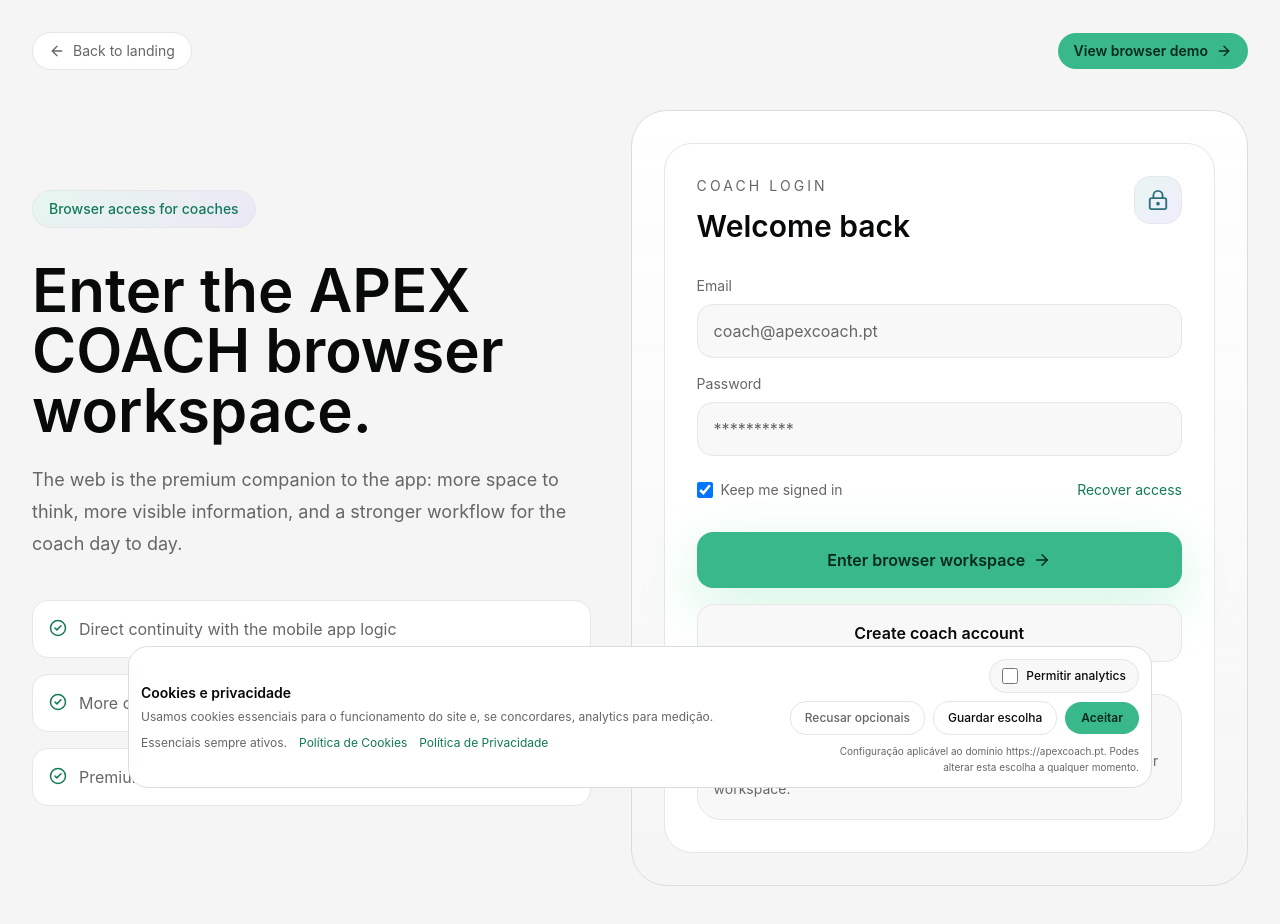
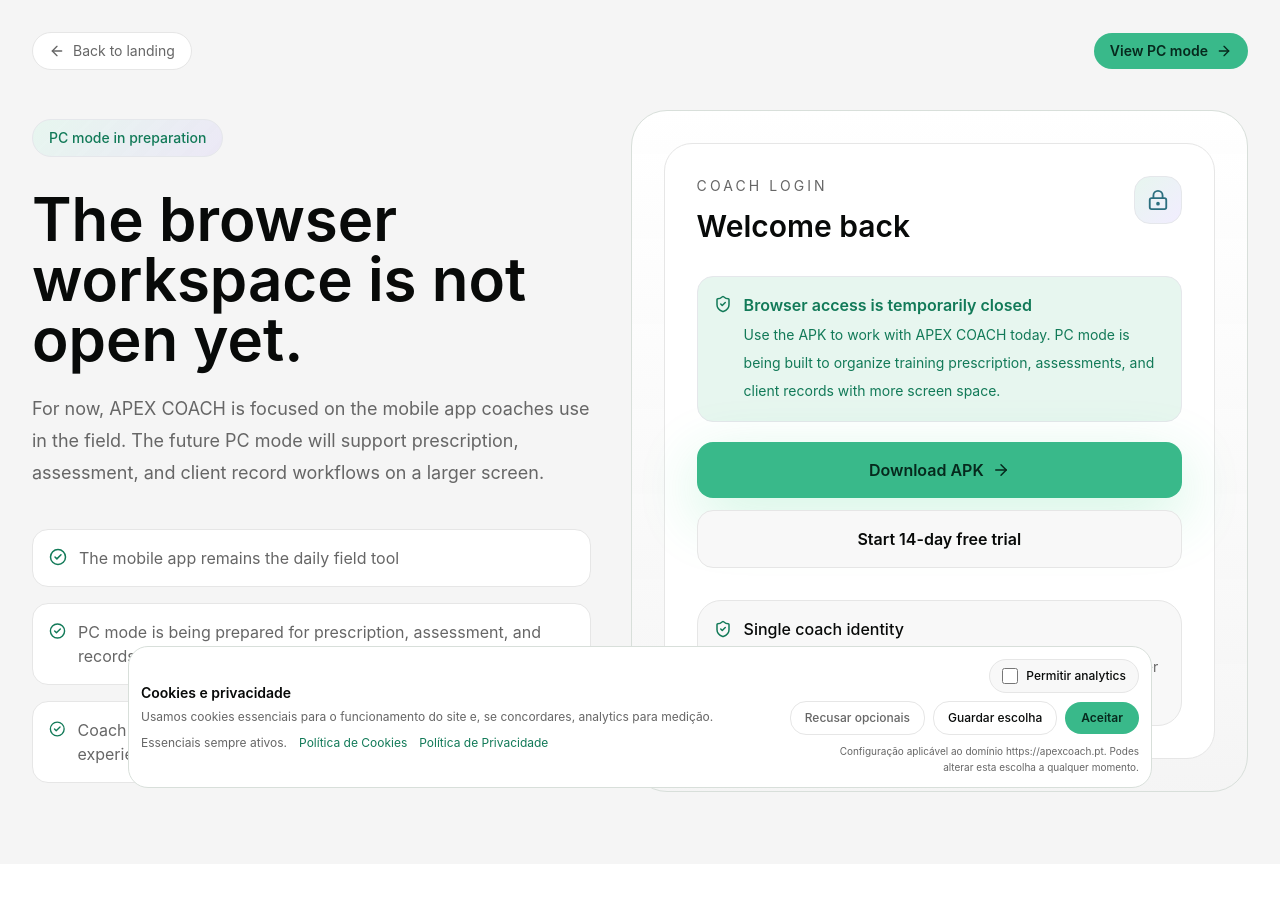
Before and after one commit to potter-53/apexcoach-web, a Next.js app: page /login in a window 1280 px wide. Shown: the top 924 px of the page. After the commit the page ends 864 px from the top, so only its background shows below. Built offline with nearby package versions, Linux system fonts and the light colour scheme; no server answers.

Commit message:
Temporarily close browser workspace access

```diff
--- a/app/app/page.jsx
+++ b/app/app/page.jsx
@@ -1,10 +1,114 @@
 import DashboardClient from "./DashboardClient";
+import Link from "next/link";
+import { ArrowLeft, ClipboardList, Dumbbell, Ruler, Smartphone } from "lucide-react";
 
 export const metadata = {
-  title: "Coach Dashboard | APEX COACH",
-  description: "Shell inicial do dashboard premium da APEX COACH no browser.",
+  title: "Modo PC em preparação | APEX COACH",
+  description: "Modo PC da APEX COACH em preparação para prescrição, avaliação e registo de clientes.",
 };
 
+const BROWSER_WORKSPACE_ENABLED = process.env.NEXT_PUBLIC_BROWSER_WORKSPACE_ENABLED === "true";
+
+const pcModules = [
+  {
+    title: "Prescrição de treino",
+    text: "Preparação de sessões, templates, exercícios, tags, protocolos e periodização com mais espaço para organizar.",
+    Icon: Dumbbell,
+  },
+  {
+    title: "Avaliação e métricas",
+    text: "Leitura de assessments, comparação de valores, histórico e evolução do cliente num ecrã maior.",
+    Icon: Ruler,
+  },
+  {
+    title: "Registo do cliente",
+    text: "Perfis completos com dados, sessões, pagamentos, planos ativos, notas e continuidade do acompanhamento.",
+    Icon: ClipboardList,
+  },
+];
+
 export default function CoachDashboardPage() {
+  if (!BROWSER_WORKSPACE_ENABLED) {
+    return (
+      <main className="min-h-screen bg-[var(--bg)] px-5 py-8 text-[var(--text)]">
+        <div className="pointer-events-none fixed inset-0 -z-10 bg-[radial-gradient(circle_at_top_left,rgba(42,208,125,0.16),transparent_28%),radial-gradient(circle_at_bottom_right,rgba(124,77,255,0.08),transparent_22%),linear-gradient(180deg,#fbfbfb_0%,#f5f5f5_52%,#f2f4f3_100%)]" />
+
+        <div className="mx-auto flex min-h-[calc(100vh-4rem)] max-w-6xl flex-col">
+          <div className="flex flex-wrap items-center justify-between gap-3">
+            <Link
+              href="/"
+              className="inline-flex items-center gap-2 rounded-full border border-[var(--border)] bg-white px-4 py-2 text-sm font-medium text-[var(--text-muted)] shadow-[var(--shadow-soft)] transition hover:text-[var(--text)]"
+            >
+              <ArrowLeft size={16} />
+              Voltar a apexcoach.pt
+            </Link>
+            <a
+              href="/download/apk"
+              target="_blank"
+              rel="noreferrer"
+              className="inline-flex items-center gap-2 rounded-full bg-[var(--accent)] px-4 py-2 text-sm font-semibold text-[var(--accent-foreground)] shadow-[0_12px_30px_rgba(57,185,138,0.2)]"
+            >
+              <Smartphone size={16} />
+              Download APK
+            </a>
+          </div>
+
+          <section className="grid flex-1 items-center gap-8 py-12 lg:grid-cols-[0.92fr_1.08fr] lg:py-20">
+            <div>
+              <div className="inline-flex rounded-full border border-[var(--accent)]/20 bg-[var(--accent-soft)] px-4 py-2 text-sm font-semibold text-[var(--accent-strong)]">
+                Modo PC em preparação
+              </div>
+              <h1 className="mt-7 max-w-3xl text-4xl font-semibold leading-[1.02] tracking-tight text-[var(--text)] sm:text-6xl">
+                A app continua a ser o centro. O PC vai ser o teu apoio para preparar melhor.
+              </h1>
+              <p className="mt-6 max-w-2xl text-base leading-7 text-[var(--text-muted)] sm:text-lg sm:leading-8">
+                Para já, o acesso browser ainda não está aberto aos coaches. Estamos a preparar o modo PC para concentrar a informação necessária à prescrição, avaliação e registo dos clientes, sem retirar o foco principal da APEX COACH: trabalhar no terreno através do smartphone.
+              </p>
+              <div className="mt-8 flex flex-col gap-3 sm:flex-row">
+                <a
+                  href="/download/apk"
+                  target="_blank"
+                  rel="noreferrer"
+                  className="inline-flex items-center justify-center gap-2 rounded-[16px] bg-[var(--accent)] px-5 py-3.5 font-semibold text-[var(--accent-foreground)] shadow-[0_12px_30px_rgba(57,185,138,0.2)]"
+                >
+                  <Smartphone size={18} />
+                  Usar a app mobile
+                </a>
+                <Link
+                  href="/signup"
+                  className="inline-flex items-center justify-center rounded-[16px] border border-[var(--border)] bg-white px-5 py-3.5 font-semibold text-[var(--text)]"
+                >
+                  Começar trial grátis 14 dias
+                </Link>
+              </div>
+            </div>
+
+            <div className="rounded-[32px] border border-[var(--border-strong)] bg-[linear-gradient(180deg,rgba(255,255,255,0.98),rgba(245,245,245,0.95))] p-5 shadow-[var(--shadow-panel)] sm:p-7">
+              <p className="text-xs font-semibold uppercase tracking-[0.22em] text-[var(--accent)]">O que o modo PC vai resolver</p>
+              <div className="mt-5 grid gap-3">
+                {pcModules.map(({ title, text, Icon }) => (
+                  <div key={title} className="rounded-[22px] border border-[var(--border)] bg-white p-4 shadow-[var(--shadow-soft)]">
+                    <div className="flex items-start gap-3">
+                      <span className="flex h-10 w-10 shrink-0 items-center justify-center rounded-2xl bg-[var(--accent-soft)] text-[var(--accent-strong)]">
+                        <Icon size={18} />
+                      </span>
+                      <div>
+                        <h2 className="text-base font-semibold text-[var(--text)]">{title}</h2>
+                        <p className="mt-1 text-sm leading-6 text-[var(--text-muted)]">{text}</p>
+                      </div>
+                    </div>
+                  </div>
+                ))}
+              </div>
+              <div className="mt-5 rounded-[22px] border border-[var(--accent)]/20 bg-[var(--accent-soft)] p-4 text-sm leading-6 text-[var(--accent-strong)]">
+                O objetivo não é transformar a APEX COACH num software de secretária. É dar ao coach um modo PC para preparar e analisar melhor, mantendo a execução diária na app.
+              </div>
+            </div>
+          </section>
+        </div>
+      </main>
+    );
+  }
+
   return <DashboardClient />;
 }
--- a/app/login/LoginClient.jsx
+++ b/app/login/LoginClient.jsx
@@ -16,6 +16,8 @@
 import { trackEvent } from "../../src/lib/analytics";
 import { applyCoachLocale, getCoachLocaleFromUser, getInitialBrowserLocale } from "../../src/lib/coach-locale";
 import { getSupabaseBrowserClient, isSupabaseConfigured } from "../../src/lib/supabase-browser";
+
+const BROWSER_WORKSPACE_ENABLED = process.env.NEXT_PUBLIC_BROWSER_WORKSPACE_ENABLED === "true";
 
 const copy = {
   en: {
@@ -172,6 +174,38 @@
   const [submitting, setSubmitting] = useState(false);
   const [errorMessage, setErrorMessage] = useState("");
   const t = copy[locale] || copy.en;
+  const locked = locale === "pt"
+    ? {
+        viewDemo: "Ver modo PC",
+        badge: "Modo PC em preparação",
+        title: "O workspace browser ainda não está aberto.",
+        text: "Para já, a APEX COACH está focada na app mobile que o coach usa no terreno. O futuro modo PC vai apoiar a prescrição, a avaliação e o registo dos clientes num ecrã maior.",
+        highlights: [
+          "A app mobile continua a ser a ferramenta diária no terreno",
+          "O modo PC está a ser preparado para prescrição, avaliação e registo",
+          "A conta coach já fica alinhada com a futura experiência browser",
+        ],
+        cardTitle: "Acesso browser temporariamente fechado",
+        cardText: "Usa a APK para trabalhar hoje com a APEX COACH. O modo PC está a ser desenvolvido para organizar prescrição de treino, avaliações e registos de clientes com mais espaço visual.",
+        download: "Download APK",
+        trial: "Trial grátis 14 dias",
+      }
+    : {
+        viewDemo: "View PC mode",
+        badge: "PC mode in preparation",
+        title: "The browser workspace is not open yet.",
+        text: "For now, APEX COACH is focused on the mobile app coaches use in the field. The future PC mode will support prescription, assessment, and client record workflows on a larger screen.",
+        highlights: [
+          "The mobile app remains the daily field tool",
+          "PC mode is being prepared for prescription, assessment, and records",
+          "Coach accounts are already aligned with the future browser experience",
+        ],
+        cardTitle: "Browser access is temporarily closed",
+        cardText: "Use the APK to work with APEX COACH today. PC mode is being built to organize training prescription, assessments, and client records with more screen space.",
+        download: "Download APK",
+        trial: "Start 14-day free trial",
+      };
+  const pageCopy = BROWSER_WORKSPACE_ENABLED ? t : { ...t, ...locked };
 
   useEffect(() => {
     const nextLocale = getInitialBrowserLocale();
@@ -182,6 +216,12 @@
 
   async function handleSubmit(event) {
     event.preventDefault();
+
+    if (!BROWSER_WORKSPACE_ENABLED) {
+      setErrorMessage(locked.cardText);
+      trackEvent("landing_login_blocked", { reason: "browser_workspace_closed", locale });
+      return;
+    }
 
     if (!configured) {
       setErrorMessage(t.missingVars);
@@ -244,7 +284,7 @@
             onClick={() => trackEvent("landing_login_demo_click", { locale })}
             className="inline-flex items-center gap-2 rounded-full bg-[var(--accent)] px-4 py-2 text-sm font-semibold text-[var(--accent-foreground)]"
           >
-            {t.viewDemo}
+            {pageCopy.viewDemo}
             <ArrowRight size={16} />
           </Link>
         </div>
@@ -252,19 +292,19 @@
         <div className="grid flex-1 items-center gap-10 py-10 lg:grid-cols-[0.95fr_1.05fr]">
           <section className="max-w-xl">
             <div className="inline-flex rounded-full border border-[var(--accent)]/20 bg-[linear-gradient(135deg,var(--accent-soft),rgba(124,77,255,0.08))] px-4 py-2 text-sm font-medium text-[var(--accent-strong)]">
-              {t.badge}
+              {pageCopy.badge}
             </div>
 
             <h1 className="mt-8 text-5xl font-semibold leading-[1.02] text-[var(--text)] sm:text-6xl">
-              {t.title}
+              {pageCopy.title}
             </h1>
 
             <p className="mt-6 text-lg leading-8 text-[var(--text-muted)]">
-              {t.text}
+              {pageCopy.text}
             </p>
 
             <div className="mt-10 grid gap-4">
-              {t.highlights.map((item) => (
+              {pageCopy.highlights.map((item) => (
                 <div
                   key={item}
                   className="flex items-start gap-3 rounded-2xl border border-[var(--border)] bg-[var(--surface-solid)] px-4 py-4 shadow-[var(--shadow-soft)]"
@@ -288,7 +328,17 @@
                 </div>
               </div>
 
-              {!configured && (
+              {!BROWSER_WORKSPACE_ENABLED && (
+                <div className="mb-5 flex items-start gap-3 rounded-2xl border border-[var(--accent)]/20 bg-[var(--accent-soft)] px-4 py-4 text-[var(--accent-strong)]">
+                  <ShieldCheck size={18} className="mt-0.5 shrink-0" />
+                  <div>
+                    <p className="font-semibold">{locked.cardTitle}</p>
+                    <p className="mt-1 text-sm leading-7">{locked.cardText}</p>
+                  </div>
+                </div>
+              )}
+
+              {BROWSER_WORKSPACE_ENABLED && !configured && (
                 <div className="mb-5 flex items-start gap-3 rounded-2xl border border-amber-400/20 bg-amber-400/10 px-4 py-4 text-amber-100">
                   <AlertCircle size={18} className="mt-0.5 shrink-0" />
                   <p className="text-sm leading-7">
@@ -304,7 +354,7 @@
                 </div>
               )}
 
-              <form className="grid gap-4" onSubmit={handleSubmit}>
+              {BROWSER_WORKSPACE_ENABLED ? <form className="grid gap-4" onSubmit={handleSubmit}>
                 <label className="grid gap-2">
                   <span className="text-sm text-[var(--text-muted)]">{t.email}</span>
                   <input
@@ -371,7 +421,26 @@
                 >
                   {t.createAccount}
                 </Link>
-              </form>
+              </form> : (
+                <div className="grid gap-3">
+                  <a
+                    href="/download/apk"
+                    target="_blank"
+                    rel="noreferrer"
+                    className="inline-flex items-center justify-center gap-2 rounded-2xl bg-[var(--accent)] px-5 py-4 font-semibold text-[var(--accent-foreground)] shadow-[0_18px_60px_rgba(42,208,125,0.22)]"
+                  >
+                    {locked.download}
+                    <ArrowRight size={18} />
+                  </a>
+                  <Link
+                    href="/signup"
+                    onClick={() => trackEvent("landing_login_to_signup_click", { locale })}
+                    className="rounded-2xl border border-[var(--border)] bg-[var(--surface-muted)] px-5 py-4 text-center font-semibold text-[var(--text)]"
+                  >
+                    {locked.trial}
+                  </Link>
+                </div>
+              )}
 
               <div className="mt-8 grid gap-3 rounded-[24px] border border-[var(--border)] bg-[var(--surface-muted)] p-4">
                 <div className="flex items-center gap-3">
--- a/app/login/page.jsx
+++ b/app/login/page.jsx
@@ -2,7 +2,7 @@
 
 export const metadata = {
   title: "Login | APEX COACH",
-  description: "Entrada no browser da APEX COACH para coaches.",
+  description: "Modo PC da APEX COACH em preparação. Para já, o foco é a app mobile para coaches.",
 };
 
 export default function LoginPage() {
```
